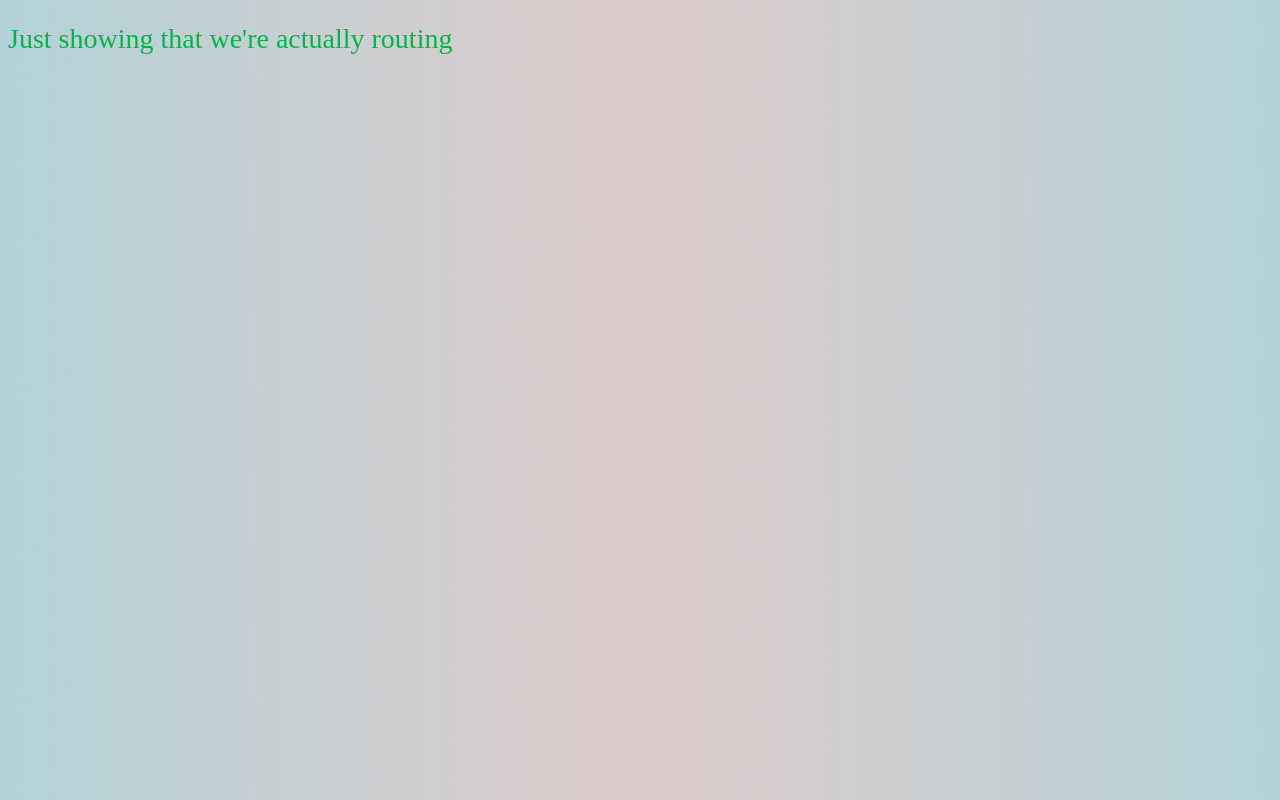
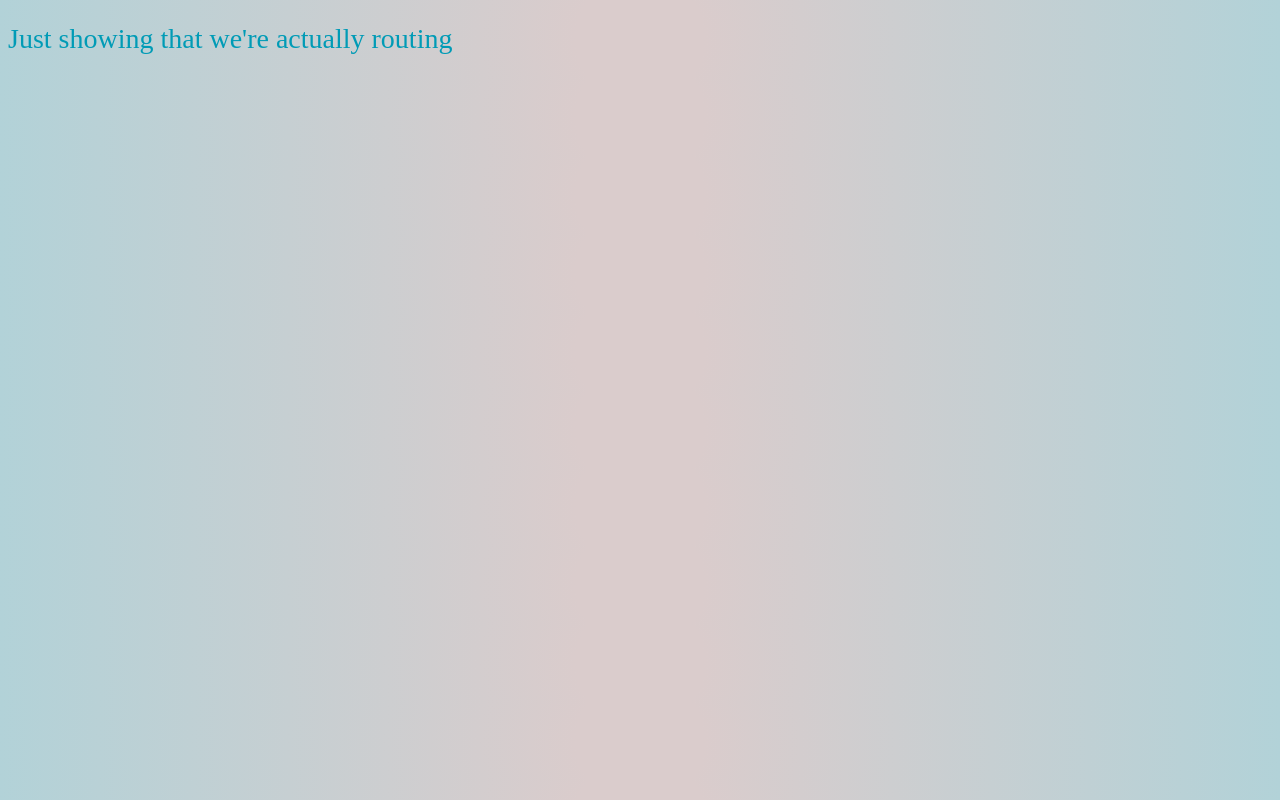
Before and after one commit to ktmm1313/FinalProject, an Angular app: page /results in a window 1280 px wide. Built offline with nearby package versions, Linux system fonts and the light colour scheme.

Commit message:
capturing gender and point values from input form

```diff
--- a/src/app/quiz/quiz.component.css
+++ b/src/app/quiz/quiz.component.css
@@ -5,7 +5,7 @@ h1 {
     height: auto;
 }
 
-H2 {
+h2 {
     color: rgb(0, 155, 182);
     font-size: 28px;
     font-weight: bolder;
@@ -41,22 +41,10 @@ background-color: rgb(165, 164, 164);
 }
 
 @media screen and (min-width: 768px) {
-    H2 {
-        color: rgb(33, 0, 182);
-        font-size: 28px;
-        font-weight: bolder;
-        text-align: left;
-        font-weight: lighter;
-    }
+
 
 }
 
 @media screen and (min-width: 1024px) {
-    H2 {
-        color: rgb(0, 182, 70);
-        font-size: 28px;
-        font-weight: bolder;
-        text-align: left;
-        font-weight: lighter;
-    }
+
 }
--- a/src/app/quiz/quiz.component.html
+++ b/src/app/quiz/quiz.component.html
@@ -8,13 +8,22 @@
     </div>
         <div *ngIf="question.group == currentGroup">
     <form>
-    <label><input class="answers" name="answers" type="radio" [(ngModel)]="answers" value="{{question.points}}"/>{{question.answer}}</label> <!--Only pulling points for MVP-->
+    <!-- <label><input class="answers" name="answers" type="radio" [(ngModel)]="answers" value="{{question.points}}"/>{{question.answer}}</label> Only pulling points for MVP -->
     <!-- <label><input class="answers" name="answers" type="radio" [(ngModel)]="answers" value="{{question.gender}}, {{question.points}}"/>{{question.answer}}</label> -->
-    </form>
+    <div *ngIf="currentGroup == 1;else otherGroup">
+    <label><input class="answers" name="answers" type="radio" [(ngModel)]="answers" value="{{question.gender}}"/>{{question.answer}}</label>
+    </div>
+
+    <div>
+        <ng-template #otherGroup>
+    <label><input class="answers" name="answers" type="radio" [(ngModel)]="answers" value="{{question.points}}"/>{{question.answer}}</label>
+</ng-template>
+    </div>
+</form>
 </div>
 </section>
 
-<div *ngIf="currentGroup <= 6; else elseBlock">
+<div *ngIf="currentGroup < 6; else elseBlock">
 <button class="question_btn" (click) = "gatherAnswers(answers)">Next Question</button>
 </div>
 <div>
--- a/src/app/quiz/quiz.component.ts
+++ b/src/app/quiz/quiz.component.ts
@@ -11,11 +11,11 @@ export interface Question {
   gender: string;
 }
 
-export interface QuestionBtn {
-  id: number;
-  text: string;
-  route: string;
-}
+// export interface QuestionBtn {
+//   id: number;
+//   text: string;
+//   route: string;
+// }
 
 @Component({
   selector: 'app-quiz',
@@ -51,6 +51,7 @@ export class QuizComponent implements OnInit {
   currentItem: string = this.currentGroup.toString() + 'a';
   allAnswers: any = [];
   answers: any;
+  numericalValues: any = [];
   totalPoints: number;
   genderChoice: string;
 
@@ -58,22 +59,62 @@ export class QuizComponent implements OnInit {
 
   ngOnInit(): void {}
 
+  // gatherAnswers(answers: any) {
+  //     if (this.currentGroup < 6) {
+  //       this.allAnswers.push(parseInt(answers));
+  //       this.currentGroup += 1;
+  //       this.currentItem = this.currentGroup.toString() + 'a';
+  //         console.log(answers);
+  //         console.log(this.allAnswers);
+  //     } else if (this.currentGroup = 6) {
+  //       this.allAnswers.push(parseInt(answers));
+  //       this.currentGroup += 1;
+  //         function add(sum, b) {
+  //           return sum + b;
+  //     };
+  //       let totalPoints = this.allAnswers.reduce(add, 0);
+  //         console.log(this.allAnswers);
+  //         console.log(totalPoints);
+  //       this.http.get("http://localhost:3000/" + totalPoints).subscribe( response => {
+  //         const id = response[0].marvelid;
+  //         this.marvelService.getHeroes(id);
+  //           console.log(response);
+  //     })
+  //       return totalPoints;
+  //   };
+  // }
+
+
   gatherAnswers(answers: any) {
-      if (this.currentGroup < 6) {
-      this.allAnswers.push(parseInt(answers));
+    if (this.currentGroup == 1) {
+      this.allAnswers.push(answers);
+      this.genderChoice = this.allAnswers[0];
       this.currentGroup += 1;
       this.currentItem = this.currentGroup.toString() + 'a';
-      console.log(answers);
-      console.log(this.allAnswers);
-      } else if (this.currentGroup = 6) {
+        console.log()
+        console.log('answers = ' + answers);
+        console.log('allanswers = ' + this.allAnswers);
+        console.log('genderchoice = ' + this.genderChoice);
+    } else if (this.currentGroup > 1 && this.currentGroup < 6) {
       this.allAnswers.push(parseInt(answers));
+      // this.genderChoice = this.allAnswers[0];
+      this.currentGroup += 1;
+      this.currentItem = this.currentGroup.toString() + 'a';
+        console.log('answers = ' + answers);
+        console.log('allanswers = ' + this.allAnswers);
+    } else if (this.currentGroup == 6) {
+      this.allAnswers.push(parseInt(answers));
+      this.numericalValues = this.allAnswers.slice(1);
+      // this.genderChoice = answers[0];
       this.currentGroup += 1;
         function add(sum, b) {
           return sum + b;
     };
-      let totalPoints = this.allAnswers.reduce(add, 0);
-      console.log(this.allAnswers);
+    console.log('numerical values =' + this.numericalValues);
+    let totalPoints = this.numericalValues.reduce(add, 0);
+        console.log(this.numericalValues);
         console.log(totalPoints);
+
       this.http.get("http://localhost:3000/" + totalPoints).subscribe( response => {
         const id = response[0].marvelid;
         this.marvelService.getHeroes(id);
@@ -82,4 +123,5 @@ export class QuizComponent implements OnInit {
       return totalPoints;
   };
 }
+
 };
--- a/src/app/results/results.component.css
+++ b/src/app/results/results.component.css
@@ -5,7 +5,7 @@ h1 {
     height: auto;
 }
 
-H2 {
+h2 {
     color: rgb(0, 155, 182);
     font-size: 28px;
     font-weight: bolder;
@@ -41,23 +41,11 @@ background-color: rgb(165, 164, 164);
 }
 
 @media screen and (min-width: 768px) {
-    H2 {
-        color: rgb(33, 0, 182);
-        font-size: 28px;
-        font-weight: bolder;
-        text-align: left;
-        font-weight: lighter;
-    }
+
 
 }
 
 @media screen and (min-width: 1024px) {
-    H2 {
-        color: rgb(0, 182, 70);
-        font-size: 28px;
-        font-weight: bolder;
-        text-align: left;
-        font-weight: lighter;
-    }
+
 
 }
```
Lines whose indentation alone changed are shown as unchanged.
